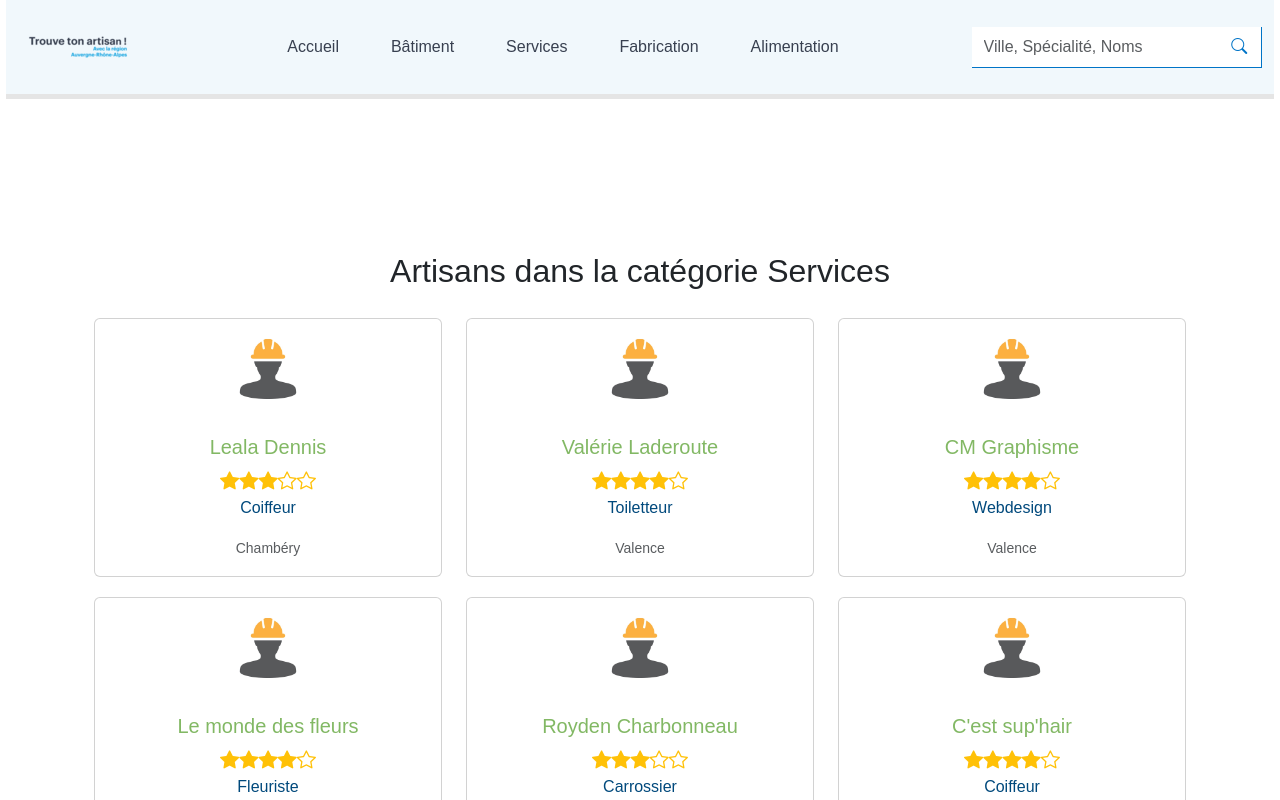
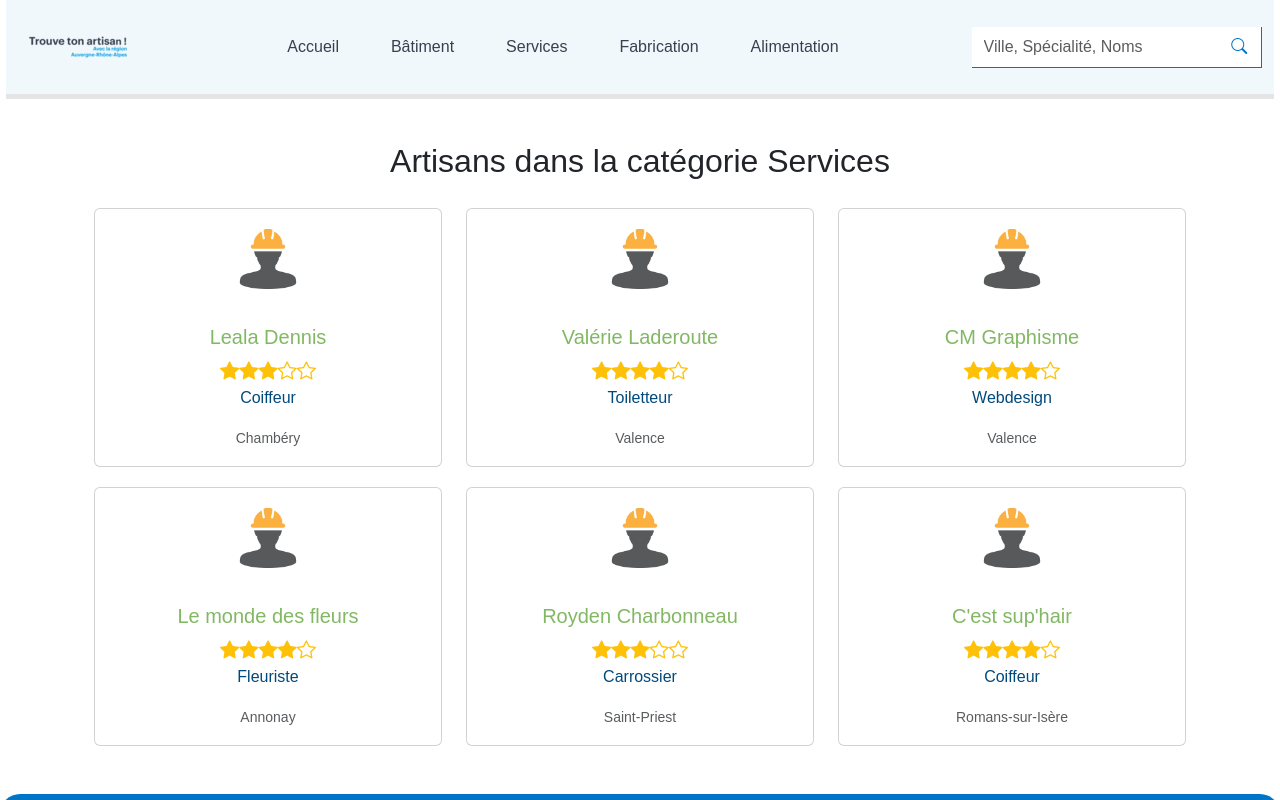
Before and after one commit to Mondot547/Trouve-ton-artisan, an Angular app: page /services in a window 1280 px wide. Shown: the top 800 px of the page. Built offline with nearby package versions, Linux system fonts and the light colour scheme.

Commit message:
modification scss pour une meilleure visibilité

```diff
--- a/src/app/pages/category/category.component.html
+++ b/src/app/pages/category/category.component.html
@@ -1,5 +1,7 @@
-<section class="container d-flex justify-content-center align-items-center flex-column">
-  <h2 class="text-center">Artisans dans la catégorie {{ category }}</h2>
+<section
+  class="container d-flex justify-content-center align-items-center flex-column"
+>
+  <h2 class="text-center mt-5">Artisans dans la catégorie {{ category }}</h2>
 
   <div class="row">
     <div *ngFor="let artisan of artisans" class="col-md-4">
--- a/src/app/pages/category/category.component.scss
+++ b/src/app/pages/category/category.component.scss
@@ -1,6 +1,4 @@
 section {
-  height: 115vh;
-
   .row {
     width: 100%;
   }
--- a/src/app/pages/home/home.component.html
+++ b/src/app/pages/home/home.component.html
@@ -1,11 +1,13 @@
-<section class="header p-5 container-fluid d-flex align-items-center justify-content-center flex-column">
+<section
+  class="header p-5 container-fluid d-flex align-items-center justify-content-center flex-column"
+>
   <h1 class="content">Trouve ton artisan !</h1>
   <small class="content">Avec la région: Auvergne-Rhône-Alpes</small>
 </section>
 <div class="container">
   <section class="steps">
     <h2>Comment trouver votre artisan ?</h2>
-    <div class="step-container">
+    <div class="step-container d-flex flex-wrap">
       <div class="step">
         <i class="bi bi-briefcase"></i>
         <h3>1. Choisissez la catégorie</h3>
@@ -14,7 +16,10 @@
       <div class="step">
         <i class="bi bi-eye-fill"></i>
         <h3>2. Choisissez un artisan</h3>
-        <p>Parcourez les artisans et sélectionnez celui qui correspond à vos besoins.</p>
+        <p>
+          Parcourez les artisans et sélectionnez celui qui correspond à vos
+          besoins.
+        </p>
       </div>
       <div class="step">
         <i class="bi bi-laptop"></i>
@@ -38,5 +43,4 @@
     </div>
     <app-comment-slider></app-comment-slider>
   </div>
-
 </div>
--- a/src/app/pages/home/home.component.scss
+++ b/src/app/pages/home/home.component.scss
@@ -7,7 +7,7 @@
 
   // Applique un voile foncé
   &::before {
-    content: '';
+    content: "";
     position: absolute;
     top: 0;
     left: 0;
@@ -25,11 +25,8 @@
     flex-direction: column;
     align-items: center;
     justify-content: center;
-
   }
-
 }
-
 
 .steps {
   margin: 40px 0;
@@ -53,10 +50,11 @@
       background-color: #fff;
       border-radius: 10px;
       box-shadow: 0px 4px 6px rgba(0, 0, 0, 0.1);
+      min-width: 320px;
 
       i {
         font-size: 3.5rem;
-        color: #82B864;
+        color: #82b864;
       }
 
       h3 {
```
